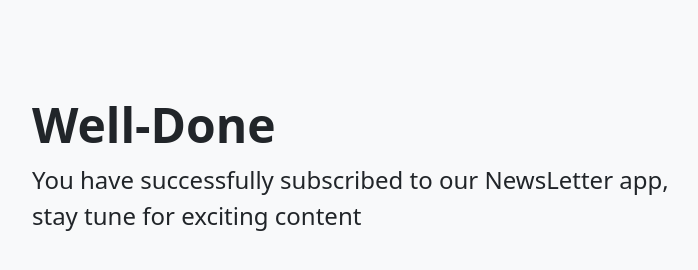
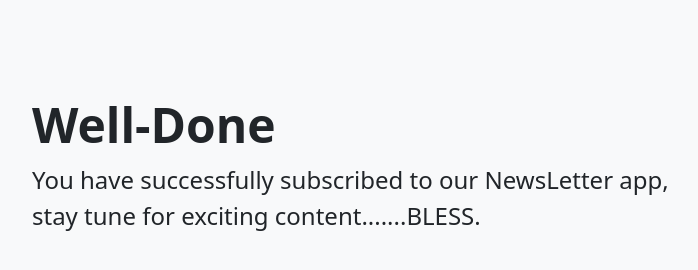
Before and after one commit to Derick-Asomugha/Newsletter-Form, a website: page success.html in a window 1280 px wide. Shown: the whole page, without its empty margins (28-726 px from the left). Drawn offline with nearby package versions, Linux system fonts and the light colour scheme.

Commit message:
git testing phase

```diff
--- a/success.html
+++ b/success.html
@@ -13,7 +13,7 @@
         <div class="container-fluid py-5">
         <h1 class="display-5 fw-bold">Well-Done</h1>
         <p class="col-md-8 fs-4">You have successfully subscribed to our NewsLetter app, <br>
-          stay tune for exciting content
+          stay tune for exciting content.......BLESS.
         </p>
     </div>
     </div>
```
